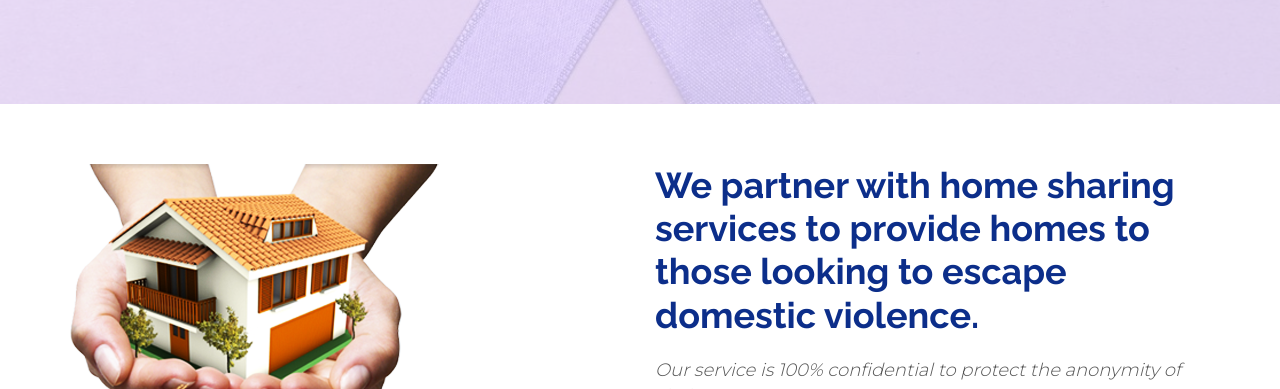
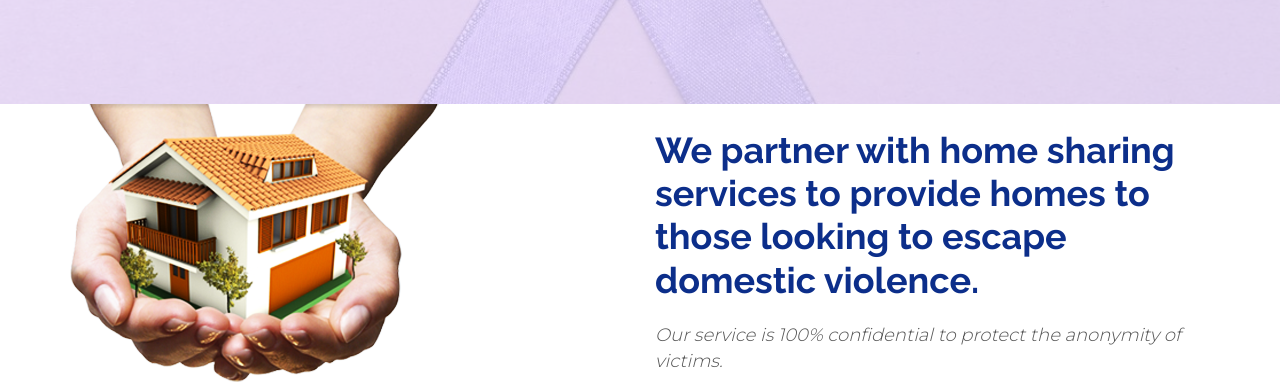
Before and after one commit to jonbrew/Haven, a plain HTML site: page index.html in a window 1280 px wide. Shown: the part 460-849 px from the top of the page. Drawn offline with nearby package versions, Linux system fonts and the light colour scheme; some packages are replaced by stand-ins of ours; files whose address does not match are found by name.

Commit message:
Fixed some padding

```diff
--- a/index.html
+++ b/index.html
@@ -86,14 +86,14 @@
     <!--==========================
       About Section
     ============================-->
-    <section id="about" class="wow fadeInUp">
+    <section id="about" class="wow fadeInUp" style="padding-top: 0px;">
       <div class="container">
         <div class="row">
           <div class="col-lg-6 about-img">
             <img src="img/about-img.png" alt="" align="middle">
           </div>
 
-          <div class="col-lg-6 content">
+          <div class="col-lg-6 content" style="padding-top: 25px;">
             <h2>We partner with home sharing services to provide homes to those looking to escape domestic violence.</h2>
             <h3>Our service is 100% confidential to protect the anonymity of victims.</h3>
 
```
